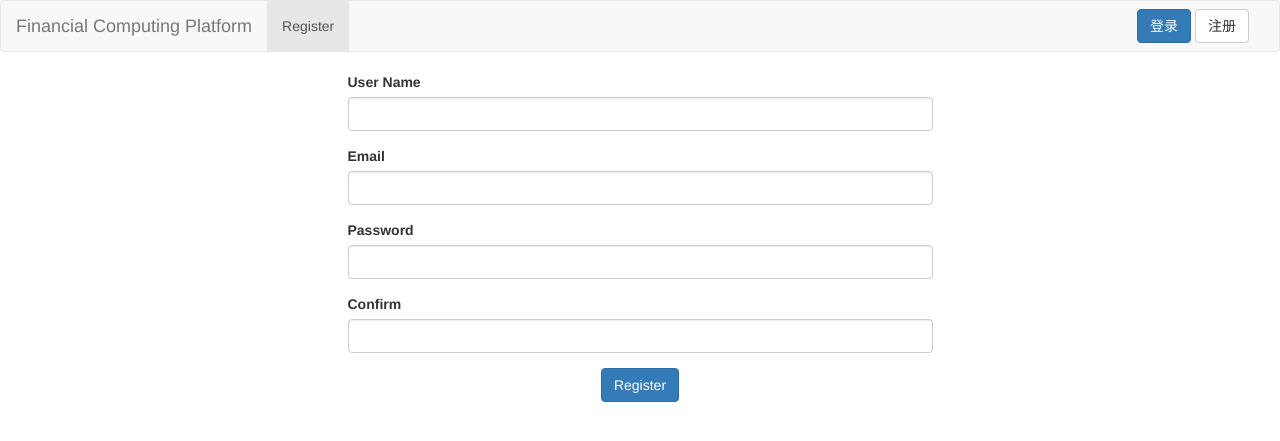
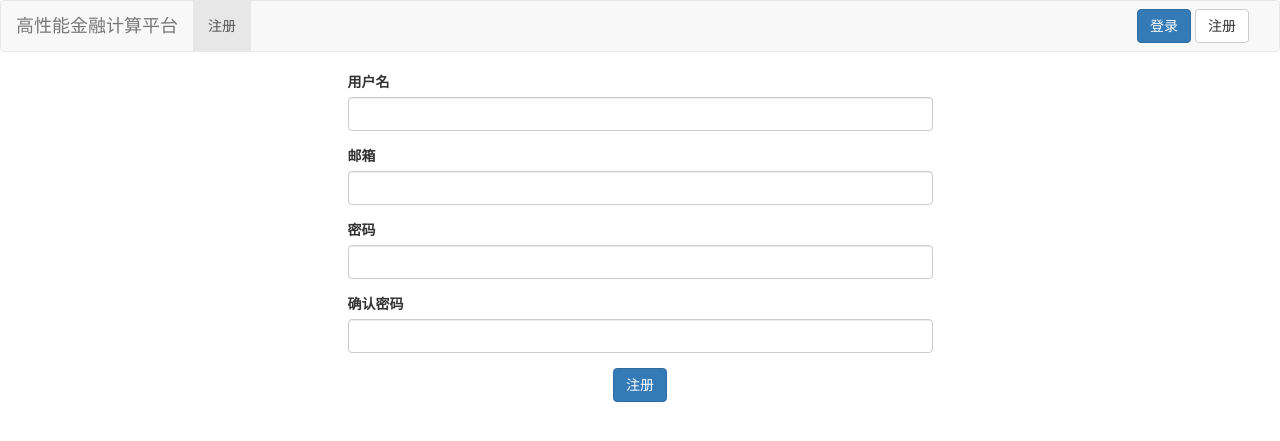
Before and after one commit to jackSDU/Finance, a Django app: page /register/ in a window 1280 px wide. Shown: the top 441 px of the page. Run offline with Django 3.2, Linux system fonts and the light colour scheme; some libraries are stand-ins or nearby versions.

Commit message:
Many translates.

```diff
--- a/template/base.html
+++ b/template/base.html
@@ -2,7 +2,7 @@
 <html lang="en">
 <head>
     <meta charset="UTF-8">
-    <title>Financial Computing Platform</title>
+    <title>高性能金融计算平台</title>
     <link rel="stylesheet" href="http://cdn.bootcss.com/bootstrap/3.3.5/css/bootstrap.min.css">
     <script src="http://cdn.bootcss.com/jquery/1.11.3/jquery.min.js"></script>
     <script src="http://cdn.bootcss.com/bootstrap/3.3.5/js/bootstrap.min.js"></script>
@@ -20,14 +20,14 @@
 <nav class="navbar navbar-default">
     <div class="container-fluid">
         <div class="navbar-header">
-            <a class="navbar-brand" href="/">Financial Computing Platform</a>
+            <a class="navbar-brand" href="/">高性能金融计算平台</a>
         </div>
         <div class="collapse navbar-collapse">
             <ul class="nav navbar-nav">
-                <li class="active"><a>{% block header %}It should not be shown.{% endblock %}</a></li>
+                <li class="active"><a>{% block header %}不应该显示这个{% endblock %}</a></li>
             </ul>
             {% if user %}
-            <p class="navbar-collapse navbar-text  navbar-right">欢迎
+            <p class="navbar-collapse navbar-text navbar-right">欢迎
                 <a href="/user/{{ user.id }}" class="navbar-link bg-info">{{ user.name }}</a>，
                 <a href="/logout" class="navbar-link bg-danger">退出</a>。
             </p>
--- a/template/home.html
+++ b/template/home.html
@@ -1,7 +1,7 @@
 {% extends "base.html" %}
 
 {% block header %}
-Welcome
+欢迎
 {% endblock %}
 
 {% block sidebar %}
@@ -10,6 +10,6 @@ Welcome
 
 {% block content %}
 <div class="page-header">
-    <h1>Wa ha ha ha ha h....</h1>
+    <h1>这是主页。</h1>
 </div>
 {% endblock %}
--- a/template/register.html
+++ b/template/register.html
@@ -1,6 +1,6 @@
 {% extends "base.html" %}
 
-{% block header %}Register{% endblock %}
+{% block header %}注册{% endblock %}
 
 {% block script %}
 function pwck(){
@@ -27,24 +27,23 @@ function pwck(){
     <div class="row">
         <div class=" col-md-6 col-md-offset-3">
             <div class="form-group">
-                <label>User Name</label>
+                <label>用户名</label>
                 <input type="text" class="form-control" name="name" id="name">
             </div>
             <div class="form-group">
-                <label>Email</label>
+                <label>邮箱</label>
                 <input type="text" class="form-control" name="email" id="email">
             </div>
             <div class="form-group">
-                <label>Password</label>
+                <label>密码</label>
                 <input type="password" class="form-control" name="pw" id="pw">
             </div>
             <div class="form-group">
-                <label>Confirm</label>
+                <label>确认密码</label>
                 <input type="password" class="form-control" id="pwr">
             </div>
-
         </div>
     </div>
-    <button type="submit" class="btn btn-primary center-block">Register</button>
+    <button type="submit" class="btn btn-primary center-block">注册</button>
 </form>
 {% endblock %}
```
Also changed, not shown: template/login.html (+6 -6 lines).
